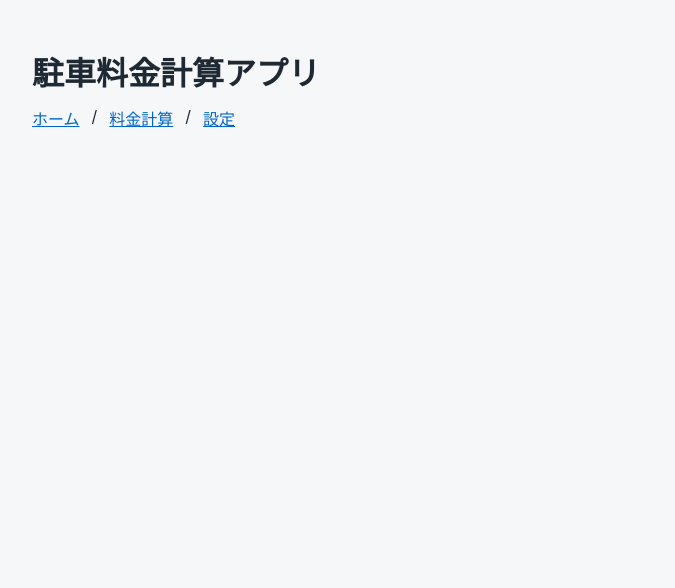
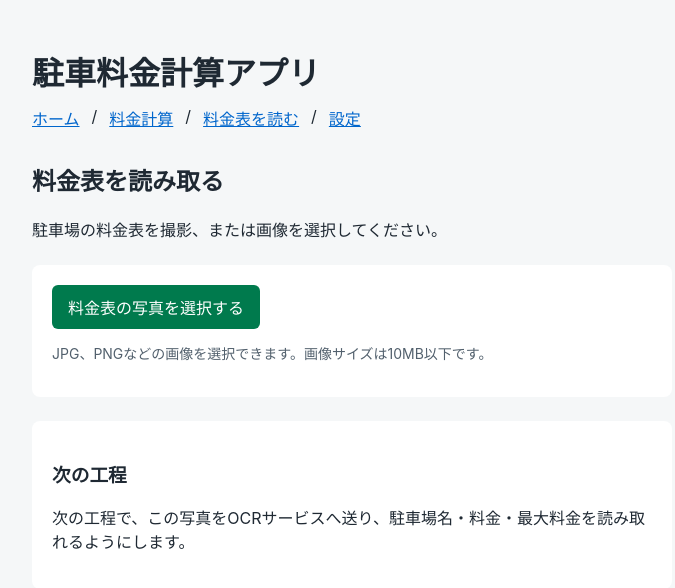
Before and after one commit to raito723/tyuusha, a React (Vite) app in the folder parking-fee-app/: page /ocr in a window 1280 px wide. Shown: the top 588 px of the page, without its empty margins (272-947 px from the left). Built offline with nearby package versions, Linux system fonts and the light colour scheme.

Commit message:
料金表写真の選択画面を追加

```diff
--- a/parking-fee-app/src/App.jsx
+++ b/parking-fee-app/src/App.jsx
@@ -2,6 +2,7 @@ import { BrowserRouter, Link, Route, Routes } from "react-router-dom";
 import { FeeCalculatorPage } from "./pages/FeeCalculatorPage";
 import { HomePage } from "./pages/HomePage";
 import { SettingsPage } from "./pages/SettingsPage";
+import { PhotoOcrPage } from "./pages/PhotoOcrPage";
 
 function App() {
   return (
@@ -15,6 +16,8 @@ function App() {
             {" / "}
             <Link to="/calculator">料金計算</Link>
             {" / "}
+            <Link to="/ocr">料金表を読む</Link>
+            {" / "}
             <Link to="/settings">設定</Link>
           </nav>
         </header>
@@ -22,6 +25,7 @@ function App() {
         <Routes>
           <Route path="/" element={<HomePage />} />
           <Route path="/calculator" element={<FeeCalculatorPage />} />
+          <Route path="/ocr" element={<PhotoOcrPage />} />
           <Route path="/settings" element={<SettingsPage />} />
         </Routes>
       </main>
--- a/parking-fee-app/src/index.css
+++ b/parking-fee-app/src/index.css
@@ -110,3 +110,51 @@ button:hover {
   color: #7a4b00;
   font-weight: bold;
 }
+
+.photo-card,
+.ocr-next-step {
+  max-width: 640px;
+  margin-top: 24px;
+  padding: 20px;
+  border-radius: 8px;
+  background: #ffffff;
+}
+
+.photo-card input[type="file"] {
+  position: absolute;
+  width: 1px;
+  height: 1px;
+  opacity: 0;
+}
+
+.file-select-button {
+  display: inline-block;
+  padding: 10px 16px;
+  border-radius: 6px;
+  background: #007a4d;
+  color: #ffffff;
+  cursor: pointer;
+}
+
+.file-select-button:hover {
+  background: #00623e;
+}
+
+.help-message {
+  color: #52606d;
+  font-size: 14px;
+}
+
+.image-preview {
+  margin-top: 24px;
+}
+
+.image-preview img {
+  display: block;
+  width: 100%;
+  max-height: 480px;
+  margin-bottom: 12px;
+  object-fit: contain;
+  border: 1px solid #d9e2ec;
+  border-radius: 6px;
+}
--- /dev/null
+++ b/parking-fee-app/src/pages/PhotoOcrPage.jsx
@@ -0,0 +1,97 @@
+import { useEffect, useState } from "react";
+
+export function PhotoOcrPage() {
+    const [selectedFile, setSelectedFile] = useState(null);
+    const [previewUrl, setPreviewUrl] = useState("");
+    const [message, setMessage] = useState("");
+
+    useEffect(() => {
+        if (!selectedFile) {
+            setPreviewUrl("");
+            return;
+        }
+
+        const imageUrl = URL.createObjectURL(selectedFile);
+        setPreviewUrl(imageUrl);
+
+        return () => {
+            URL.revokeObjectURL(imageUrl);
+        };
+    }, [selectedFile]);
+
+    function handleFileChange(event) {
+        const file = event.target.files?.[0];
+
+        if (!file) {
+            return;
+        }
+
+        if (!file.type.startsWith("image/")) {
+            setMessage("画像ファイルを選択してください。");
+            setSelectedFile(null);
+            return;
+        }
+
+        if (file.size > 10 * 1024 * 1024) {
+            setMessage("画像サイズは10MB以下にしてください。");
+            setSelectedFile(null);
+            return;
+        }
+
+        setSelectedFile(file);
+        setMessage("");
+    }
+
+    function handleRemoveImage() {
+        setSelectedFile(null);
+        setMessage("");
+    }
+
+    return (
+        <section>
+            <h2>料金表を読み取る</h2>
+            <p>駐車場の料金表を撮影、または画像を選択してください。</p>
+
+            <section className="photo-card">
+                <label htmlFor="parking-fee-image" className="file-select-button">
+                    料金表の写真を選択する
+                </label>
+
+                <input
+                    id="parking-fee-image"
+                    type="file"
+                    accept="image/*"
+                    capture="environment"
+                    onChange={handleFileChange}
+                />
+
+                <p className="help-message">
+                    JPG、PNGなどの画像を選択できます。画像サイズは10MB以下です。
+                </p>
+
+                {message && <p className="error-message">{message}</p>}
+
+                {previewUrl && (
+                    <div className="image-preview">
+                        <h3>選択した料金表</h3>
+
+                        <img src={previewUrl} alt="選択した駐車料金表" />
+
+                        <p>ファイル名：{selectedFile.name}</p>
+
+                        <button type="button" onClick={handleRemoveImage}>
+                            この写真を取り消す
+                        </button>
+                    </div>
+                )}
+            </section>
+
+            <section className="ocr-next-step">
+                <h3>次の工程</h3>
+                <p>
+                    次の工程で、この写真をOCRサービスへ送り、駐車場名・料金・最大料金を読み取れるようにします。
+                </p>
+            </section>
+        </section>
+    );
+}
```
